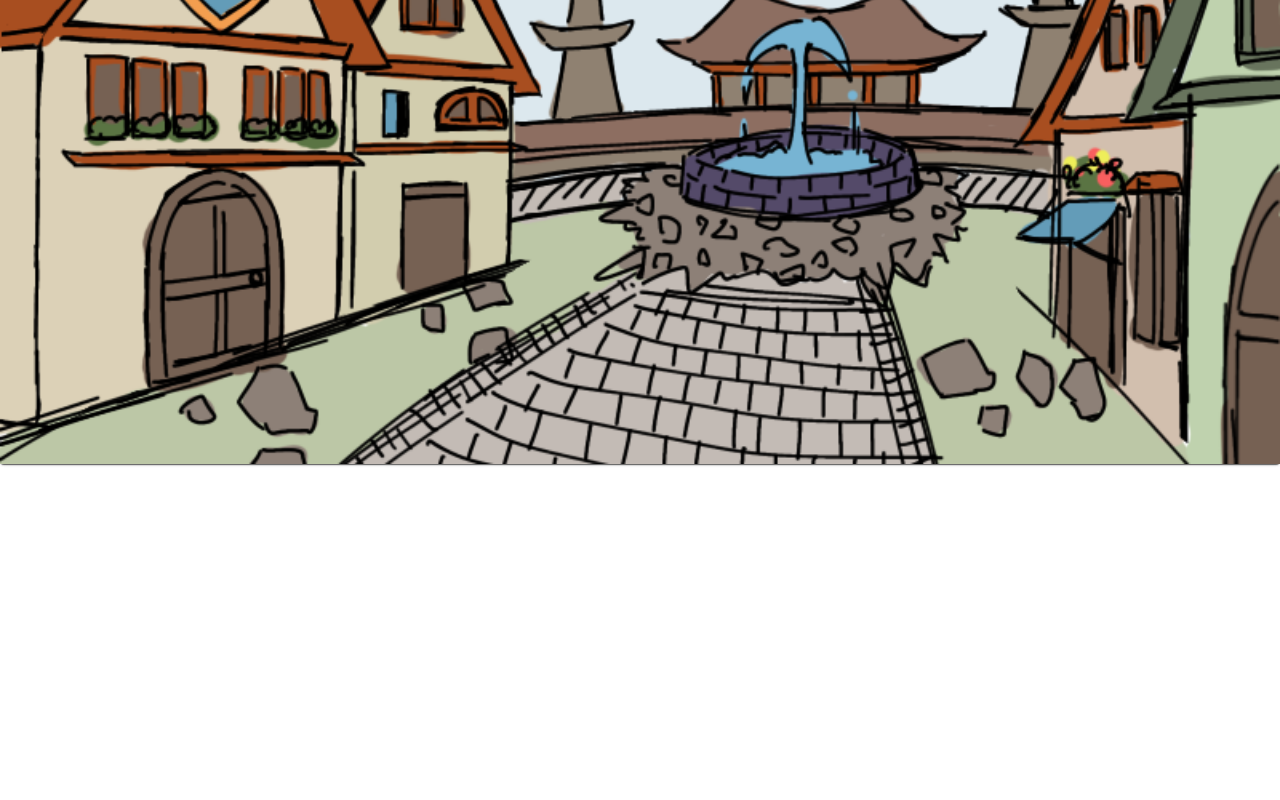
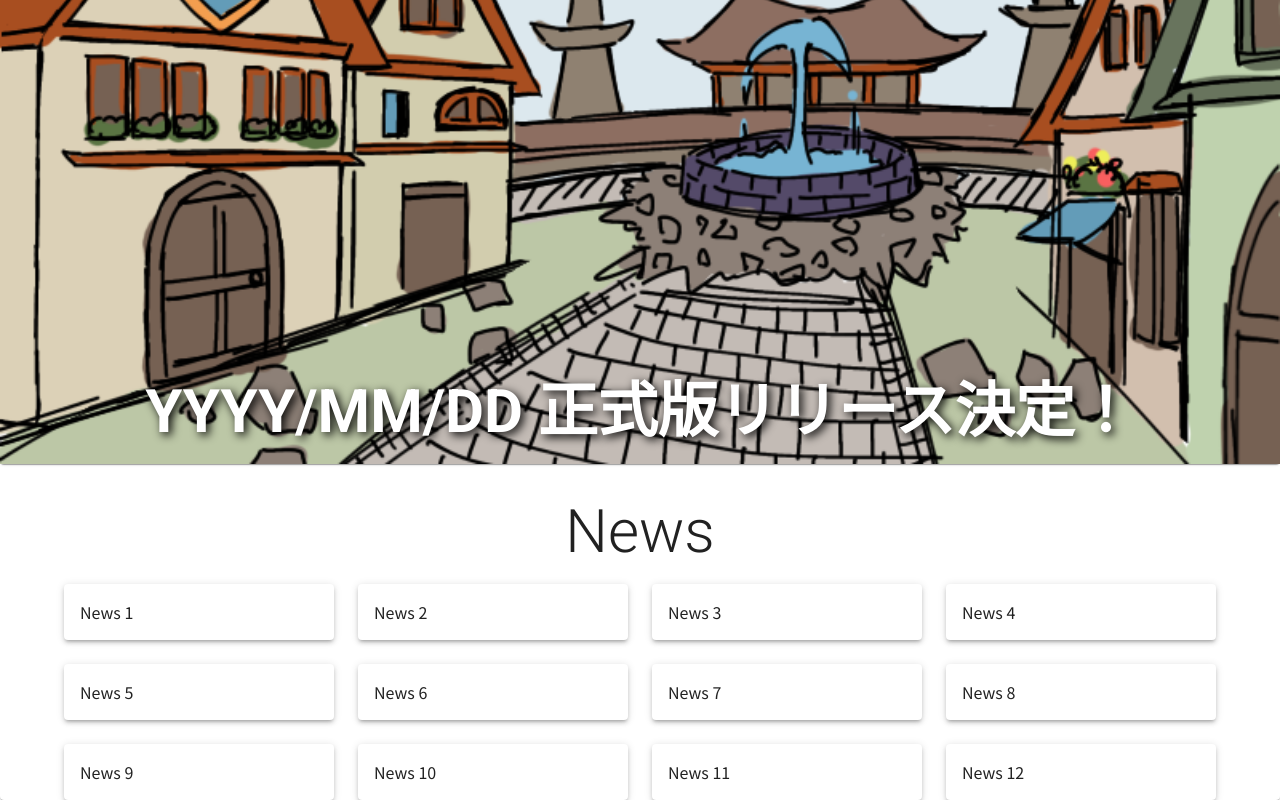
Before and after one commit to UZIA-Dev/uzia-web, a Next.js app: page /uzia in a window 1280 px wide. Shown: the part 456-1256 px from the top of the page. Before the commit the page ends 924 px from the top, so only its background shows below. Built offline with nearby package versions, Linux system fonts and the light colour scheme; what @mui/material-nextjs would draw is missing.

Commit message:
Uzia Newsコンポーネント作成

```diff
--- a/src/app/layout.tsx
+++ b/src/app/layout.tsx
@@ -1,5 +1,5 @@
 import type { Metadata } from "next";
-import "../styles/_application.scss";
+import "../styles/_styles.scss";
 import NextConfig from "../../next.config";
 import { AppRouterCacheProvider } from '@mui/material-nextjs/v15-appRouter';
 import { Roboto } from 'next/font/google';
--- /dev/null
+++ b/src/app/uzia/_components/UziaNews.tsx
@@ -0,0 +1,26 @@
+"use client";
+
+import React from 'react';
+import Box from '@mui/material/Box';
+import Grid from '@mui/material/Grid2';
+import Typography from '@mui/material/Typography';
+import NewsItem from './news/NewsItem';
+
+const UziaNews = () => {
+  return (
+    <Box className="uzui-content-container" sx={{ flexGrow: 1 }}>
+      <Typography variant='h2' className="container-title">News</Typography>
+      <Grid container spacing={{ xs: 2, md: 3 }} columns={{ xs: 6, sm: 6, md: 12 }} sx={{ mt: 2 }}>
+        {Array.from(Array(12)).map((_, index) => (
+          <Grid key={index} size={{ xl: 3, lg: 3, md: 3, sm: 2, xs: 3 }}>
+            <NewsItem>
+              News {index + 1}
+            </NewsItem>
+          </Grid>
+        ))}
+      </Grid>
+    </Box>
+  );
+}
+
+export default UziaNews;
--- /dev/null
+++ b/src/app/uzia/_components/news/NewsItem.tsx
@@ -0,0 +1,19 @@
+import React from 'react';
+import Box from '@mui/material/Box';
+import Paper from '@mui/material/Paper';
+
+type NewsItemProps = {
+  children: React.ReactNode;
+}
+
+const NewsItem = (props: NewsItemProps) => {
+  return (
+    <Paper elevation={3}>
+      <Box sx={{ p: 2 }}>
+        {props.children}
+      </Box>
+    </Paper>
+  );
+}
+
+export default NewsItem;
--- a/src/app/uzia/layout.tsx
+++ b/src/app/uzia/layout.tsx
@@ -7,9 +7,9 @@ type UziaLayoutProps = {
 const UziaLayout = (props: Readonly<UziaLayoutProps>) => {
   const { children } = props;
   return (
-    <React.Fragment>
+    <div className="uzui-root">
       {children}
-    </React.Fragment>
+    </div>
   );
 }
 
--- a/src/app/uzia/page.tsx
+++ b/src/app/uzia/page.tsx
@@ -1,12 +1,22 @@
 import React from 'react';
 import MastHeadImage from '@/components/MastHeadImage';
 import Paper from '@mui/material/Paper';
+import Typography from '@mui/material/Typography';
+import Container from '@mui/material/Container';
 import getImageSrcPath from '../../utils/getImageSrcPath';
+import UziaNews from './_components/UziaNews';
 
 const UziaPage = () => {
   return (
     <Paper>
-      <MastHeadImage src={getImageSrcPath('/img/town.png')} />
+      <MastHeadImage src={getImageSrcPath('/img/town.png')}>
+        <Container className="uzui-masthead-contents">
+          <Typography variant='h2'>YYYY/MM/DD 正式版リリース決定！</Typography>
+        </Container>
+      </MastHeadImage>
+      <Container>
+        <UziaNews />
+      </Container>
     </Paper>
   );
 }
--- a/src/components/AppBar/parts/LogoIcon.tsx
+++ b/src/components/AppBar/parts/LogoIcon.tsx
@@ -12,7 +12,7 @@ const LogoIcon = (props: LogoIconProps) => {
   const { href = "/", className } = props;
   return (
     <Box sx={{ display: { xs: 'flex' }, mr: 1, flexDirection: "row", alignItems: "center" }}>
-      <Link className={`logo-icon-conteiner ${className}`} href={href} underline="none" />
+      <Link className={`logo-icon-container ${className}`} href={href} underline="none" />
       <Typography noWrap variant="subtitle2" sx={{ fontWeight: 100 }}>OFFICIAL WEBSITE</Typography>
     </Box>
   );
--- a/src/components/MastHeadImage.tsx
+++ b/src/components/MastHeadImage.tsx
@@ -4,14 +4,20 @@ import Paper from '@mui/material/Paper';
 type MastHeadImageProps = {
   src: string;
   className?: string;
+  children?: React.ReactNode;
 }
 
 const MastHeadImage = (props: MastHeadImageProps) => {
-  const { src, className } = props;
+  const { src, className, children } = props;
   console.log({ src })
   return (
     <Paper className={`masthead-container ${className}`}>
       <img src={src} />
+      {!children ? null : (
+        <div className="masthead-content-parent">
+          {children}
+        </div>
+      )}
     </Paper>
   );
 }
--- a/src/styles/_application.scss
+++ b/src/styles/_application.scss
@@ -1,3 +1,5 @@
+@use "./variables" as var;
+
 body {
   margin: 0;
   padding: 0;
@@ -18,7 +20,7 @@ body {
   padding: 1.5rem 1rem;
   z-index: 999;
 
-  .logo-icon-conteiner {
+  .logo-icon-container {
     width: 10rem;
     height: 5rem;
     background-image: url("../../public/img/uzia_logo_white.svg");
@@ -33,11 +35,19 @@ body {
   width: 100%;
   height: 100vh;
   margin: 0;
+  position: relative;
 
   >img {
     width: 100%;
     height: 100%;
     object-fit: cover;
+  }
+
+  .masthead-content-parent {
+    position: absolute;
+    width: 100%;
+    height: 100%;
+    top: 0;
   }
 }
 
@@ -68,3 +78,12 @@ body {
     }
   }
 }
+
+/* 各コンテンツのタイトル */
+.container-title {
+  @include var.container-title;
+}
+
+.uzui-content-container {
+  margin-top: 2rem;
+}
--- /dev/null
+++ b/src/styles/_styles.scss
@@ -0,0 +1,9 @@
+@use "./application";
+@use "./uzia";
+
+// Font
+@import url('https://fonts.googleapis.com/css2?family=Noto+Sans+JP:wght@100..900&display=swap');
+
+* {
+  font-family: "Noto Sans JP", sans-serif;
+}
--- /dev/null
+++ b/src/styles/_uzia.scss
@@ -0,0 +1,20 @@
+@use "./variables";
+
+.uzui-root {
+  .uzui-masthead-contents {
+    position: relative;
+    text-align: center;
+    display: flex;
+    justify-content: center;
+    width: 100%;
+    height: 100%;
+
+    >h2 {
+      position: absolute;
+      bottom: 1rem;
+      font-weight: 700;
+      color: white;
+      text-shadow: 3px 3px 10px #000000;
+    }
+  }
+}
--- a/src/styles/_variables.scss
+++ b/src/styles/_variables.scss
@@ -0,0 +1,9 @@
+$main-font-color: #000;
+
+$container-title-font-size: 46;
+
+@mixin container-title {
+  font-size: $container-title-font-size;
+  font-weight: 700;
+  text-align: center;
+}
```
Also changed, not shown: src/app/uzia/_components/UziaAbout.tsx (added, +14 -0 lines).
